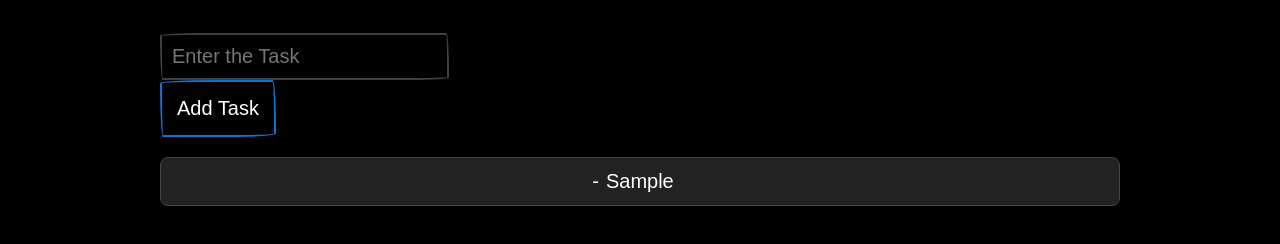
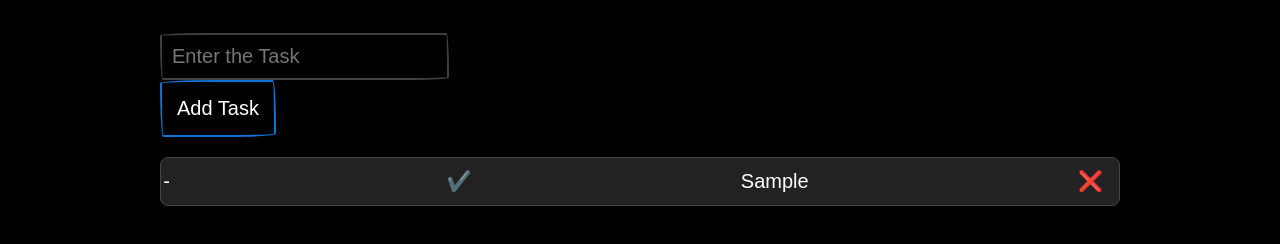
Before and after one commit to NikhilGuleria2004/JavaPriv, a plain HTML site: page jsTodo/index.html in a window 1280 px wide. Both pictures are taken after typing "Sample" into the empty fields and a click on the button "Add Task". Shown: the part 166-410 px from the top of the page. Drawn offline with nearby package versions, Linux system fonts and the light colour scheme; a web font is replaced by a local one.

Commit message:
some changes

```diff
--- a/jsTodo/script2.js
+++ b/jsTodo/script2.js
@@ -6,13 +6,30 @@ inputForm.addEventListener('submit', function(e){
     e.preventDefault();
 
     if(taskInput.value === "") return;
+    let taskText = taskInput.value;
 
     let li = document.createElement("li");
-    li.textContent = taskInput.value;
 
-    li.onclick = function(){
-        this.remove();
-    };
+    const text = document.createElement("span");
+    text.textContent = taskText;
+    const tick = document.createElement("span");
+    tick.textContent = "✔️";
+    const cross = document.createElement("span");
+    cross.textContent = "❌";
+
+    li.appendChild(tick);
+    li.appendChild(text);
+    li.appendChild(cross);
+
+
+    tick.onclick = function(e){
+        e.stopPropagation();
+        li.classList.toggle("completed");
+    }
+    cross.onclick = function(e){
+        e.stopPropagation();
+        li.remove();
+    }
 
     taskList.appendChild(li);
 
--- a/jsTodo/style2.css
+++ b/jsTodo/style2.css
@@ -29,9 +29,17 @@ ul{
     box-shadow: 0 4px 6px rgba(0,0,0,0.3);
     transition: 0.2s;
     text-align: center;
+    display: flex;
+    align-items: center;
+    justify-content: space-between;
 }
 
 .taskList li:hover{
     background-color: #333;
     transform: scale(1.02);
 }
+
+.completed{
+    text-decoration: line-through;
+    opacity: 0.6;
+}
```
